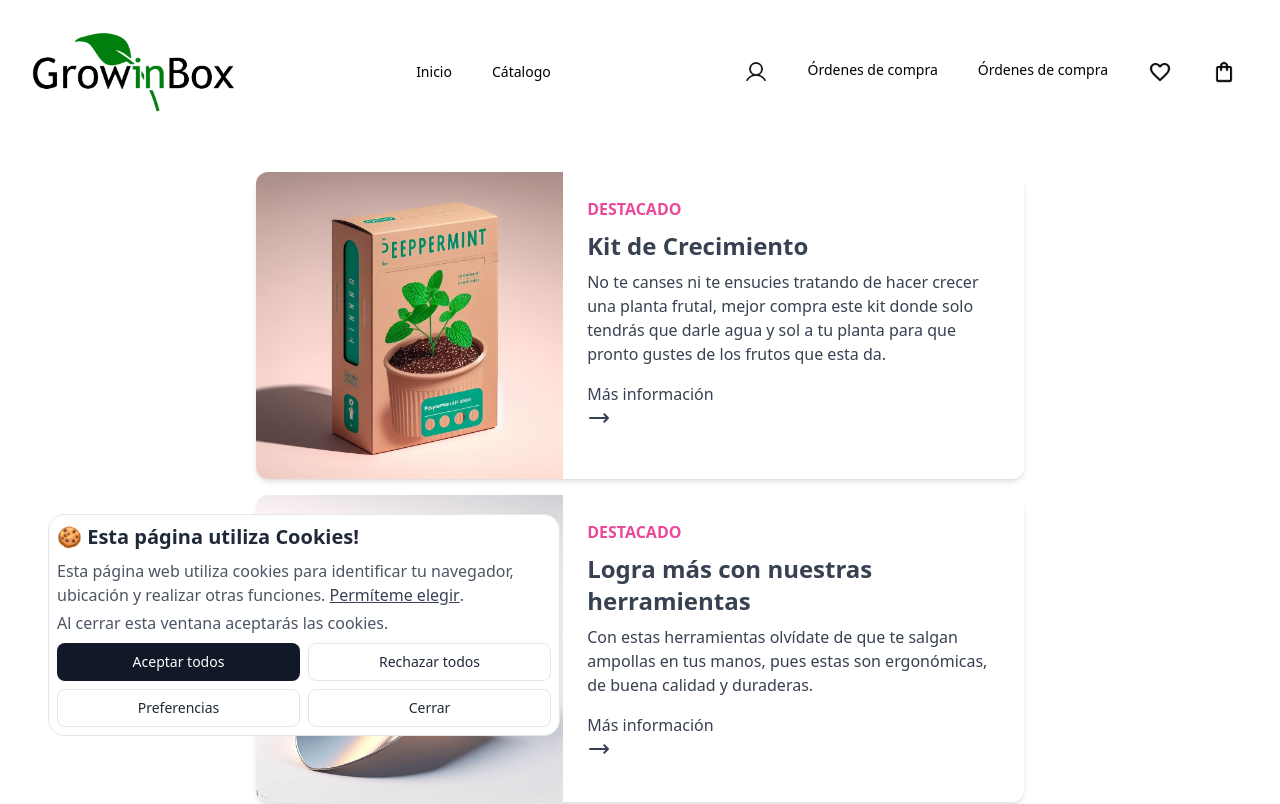
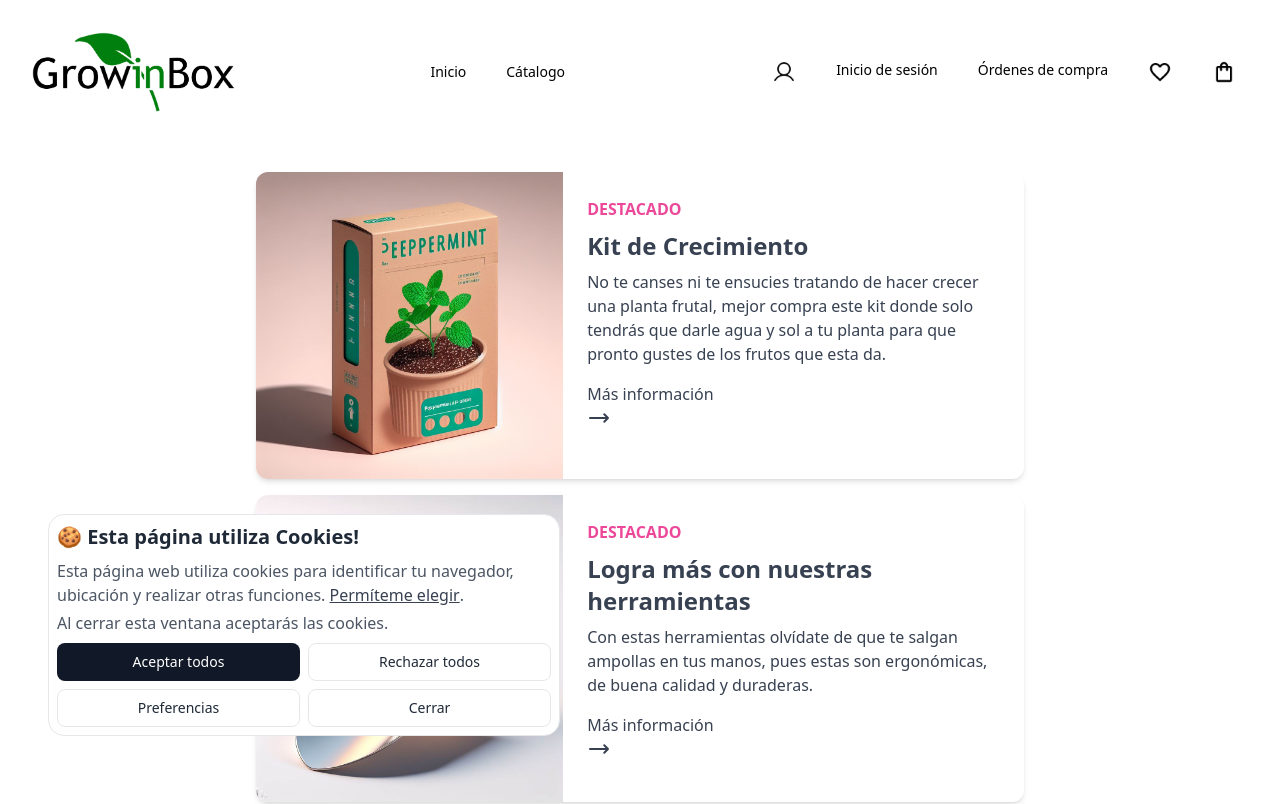
Before and after one commit to lfuentes-xd/Negocios2023-GrowInBox, a Vue app: page /reviewForm in a window 1280 px wide. Shown: the top 804 px of the page. Built offline with nearby package versions, Linux system fonts and the light colour scheme; what @paypal/paypal-js would draw is missing.

Commit message:
login menu cambio

```diff
--- a/src/components/navbar.vue
+++ b/src/components/navbar.vue
@@ -25,7 +25,7 @@
                     <router-link to="/OrdenesCompra"
                         className="hover:bg-gray-700 hover:text-white px-3 py-2 rounded-md text-sm font-medium"
                         title="Usuario">
-                        Órdenes de compra
+                        Inicio de sesión
                     </router-link>
 
                     <router-link to="/OrdenesCompra"
```
